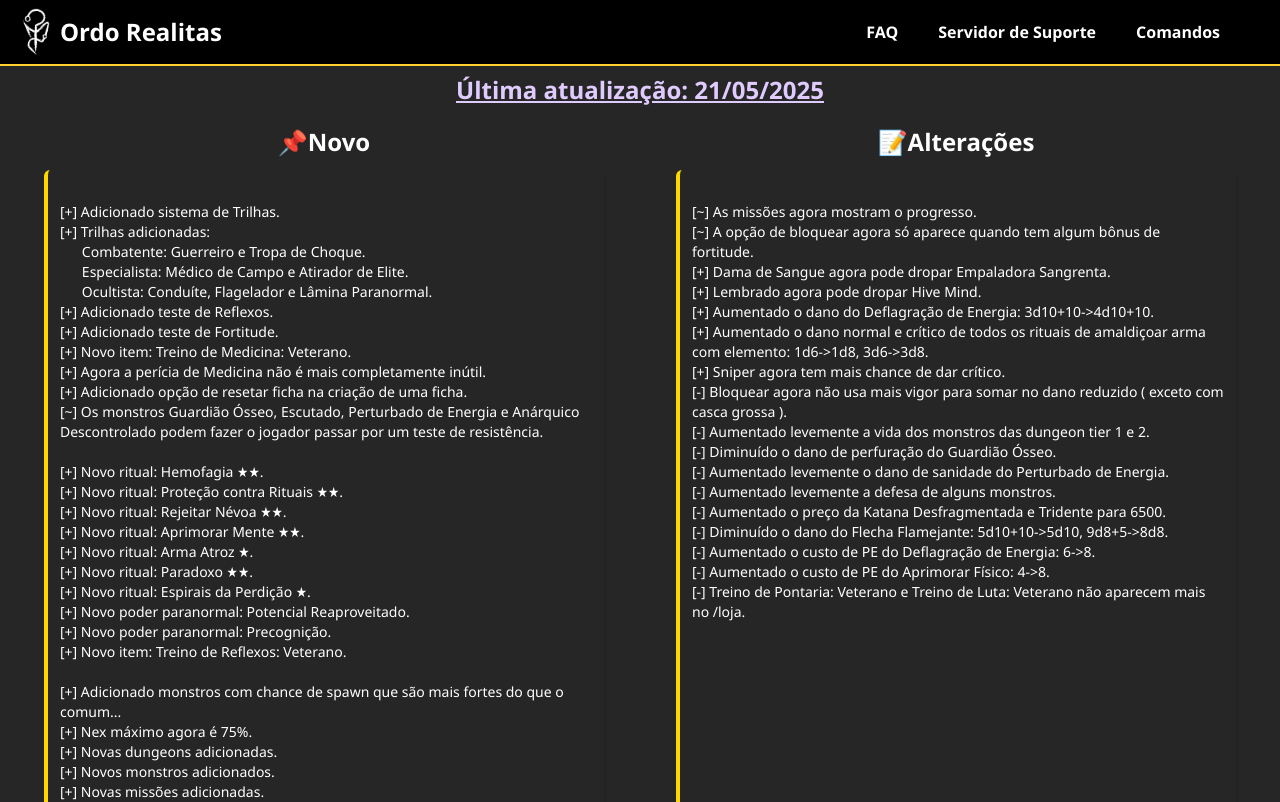
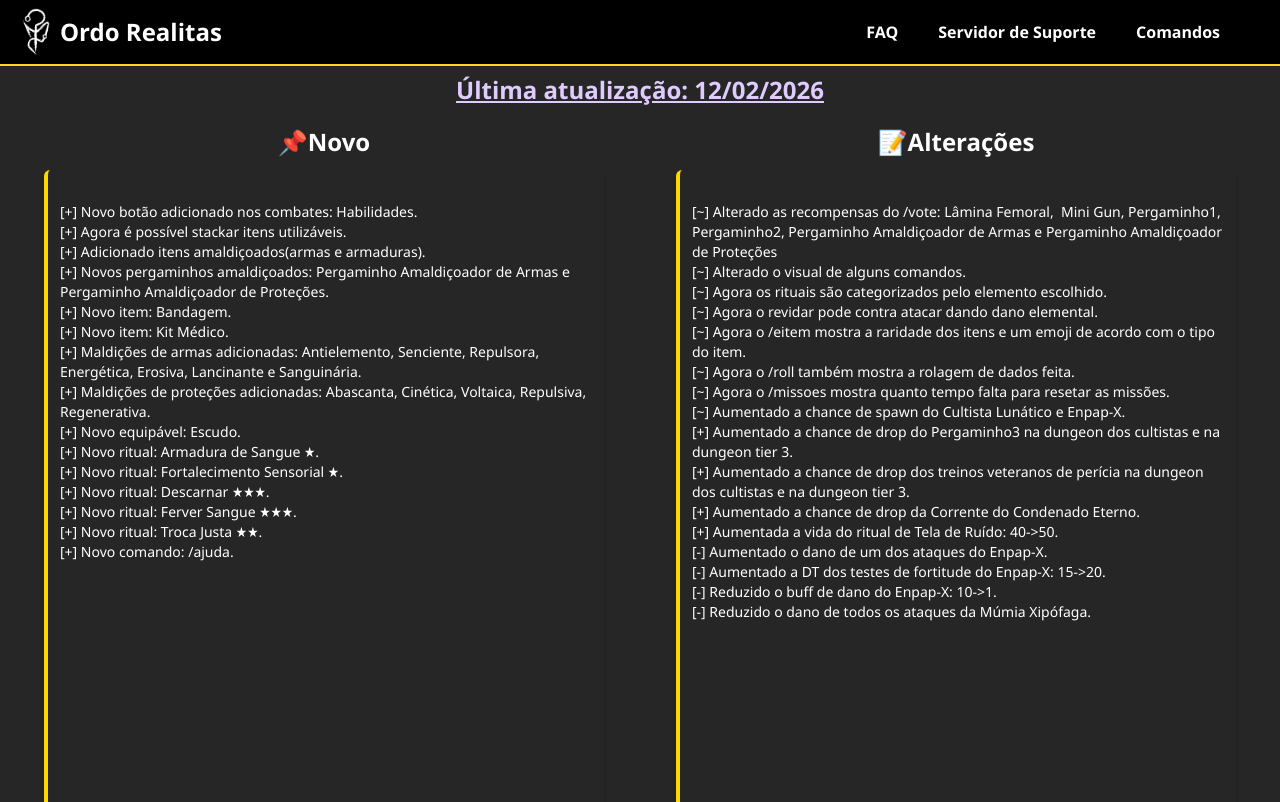
Before and after one commit to speedlightzx/ordorealitas-site, a Next.js app: page /patch-notes in a window 1280 px wide. Shown: the top 802 px of the page. Built offline with nearby package versions, Linux system fonts and the light colour scheme.

Commit message:
update patch-notes

```diff
--- a/src/app/patch-notes/page.tsx
+++ b/src/app/patch-notes/page.tsx
@@ -1,7 +1,7 @@
 export default function patch_notes() {
     return (
         <div className="w-full h-screen bg-neutral-800 p-2 overflow-y-auto ">
-<h1 className="w-full text-center text-[#E0CBFF] underline text-2xl font-semibold">Última atualização: 21/05/2025</h1>
+<h1 className="w-full text-center text-[#E0CBFF] underline text-2xl font-semibold">Última atualização: 12/02/2026</h1>
 
 <div className="border-white flex w-full lg:flex-row flex-col items-center mt-5 gap-y-10">
     <section className="items-center w-1/2 justify-start flex flex-col">
@@ -9,35 +9,21 @@ export default function patch_notes() {
         <div className="overflow-y-auto shadow-md rounded-md border-[#FFD700] border-l-4 w-[35vh] lg:w-full h-screen max-h-[80vh] max-w-[70vh] text-white p-3">
             <p className="whitespace-pre-wrap text-sm">
                 {`
-[+] Adicionado sistema de Trilhas.
-[+] Trilhas adicionadas:
-      Combatente: Guerreiro e Tropa de Choque.
-      Especialista: Médico de Campo e Atirador de Elite.
-      Ocultista: Conduíte, Flagelador e Lâmina Paranormal.
-[+] Adicionado teste de Reflexos.
-[+] Adicionado teste de Fortitude.
-[+] Novo item: Treino de Medicina: Veterano.
-[+] Agora a perícia de Medicina não é mais completamente inútil.
-[+] Adicionado opção de resetar ficha na criação de uma ficha.
-[~] Os monstros Guardião Ósseo, Escutado, Perturbado de Energia e Anárquico Descontrolado podem fazer o jogador passar por um teste de resistência.
-
-[+] Novo ritual: Hemofagia ★★.
-[+] Novo ritual: Proteção contra Rituais ★★.
-[+] Novo ritual: Rejeitar Névoa ★★.
-[+] Novo ritual: Aprimorar Mente ★★.
-[+] Novo ritual: Arma Atroz ★.
-[+] Novo ritual: Paradoxo ★★.
-[+] Novo ritual: Espirais da Perdição ★.
-[+] Novo poder paranormal: Potencial Reaproveitado.
-[+] Novo poder paranormal: Precognição.
-[+] Novo item: Treino de Reflexos: Veterano.
-
-[+] Adicionado monstros com chance de spawn que são mais fortes do que o comum...
-[+] Nex máximo agora é 75%.
-[+] Novas dungeons adicionadas.
-[+] Novos monstros adicionados.
-[+] Novas missões adicionadas.
-[+] Novos itens únicos de monstros adicionados.
+[+] Novo botão adicionado nos combates: Habilidades.
+[+] Agora é possível stackar itens utilizáveis.
+[+] Adicionado itens amaldiçoados(armas e armaduras).
+[+] Novos pergaminhos amaldiçoados: Pergaminho Amaldiçoador de Armas e Pergaminho Amaldiçoador de Proteções.
+[+] Novo item: Bandagem.
+[+] Novo item: Kit Médico.
+[+] Maldições de armas adicionadas: Antielemento, Senciente, Repulsora, Energética, Erosiva, Lancinante e Sanguinária.
+[+] Maldições de proteções adicionadas: Abascanta, Cinética, Voltaica, Repulsiva, Regenerativa.
+[+] Novo equipável: Escudo.
+[+] Novo ritual: Armadura de Sangue ★.
+[+] Novo ritual: Fortalecimento Sensorial ★.
+[+] Novo ritual: Descarnar ★★★.
+[+] Novo ritual: Ferver Sangue ★★★.
+[+] Novo ritual: Troca Justa ★★.
+[+] Novo comando: /ajuda.
                 `}
             </p>
         </div>
@@ -48,23 +34,22 @@ export default function patch_notes() {
                 <div className="overflow-y-auto shadow-md rounded-md border-[#FFD700] border-l-4 w-[35vh] lg:w-full h-screen max-h-[80vh] max-w-[70vh] text-white p-3">
             <p className="whitespace-pre-wrap text-sm">
                 {`
-[~] As missões agora mostram o progresso.
-[~] A opção de bloquear agora só aparece quando tem algum bônus de fortitude.
-[+] Dama de Sangue agora pode dropar Empaladora Sangrenta.
-[+] Lembrado agora pode dropar Hive Mind.
-[+] Aumentado o dano do Deflagração de Energia: 3d10+10->4d10+10.
-[+] Aumentado o dano normal e crítico de todos os rituais de amaldiçoar arma com elemento: 1d6->1d8, 3d6->3d8.
-[+] Sniper agora tem mais chance de dar crítico.
-[-] Bloquear agora não usa mais vigor para somar no dano reduzido ( exceto com casca grossa ).
-[-] Aumentado levemente a vida dos monstros das dungeon tier 1 e 2.
-[-] Diminuído o dano de perfuração do Guardião Ósseo.
-[-] Aumentado levemente o dano de sanidade do Perturbado de Energia.
-[-] Aumentado levemente a defesa de alguns monstros.
-[-] Aumentado o preço da Katana Desfragmentada e Tridente para 6500.
-[-] Diminuído o dano do Flecha Flamejante: 5d10+10->5d10, 9d8+5->8d8.
-[-] Aumentado o custo de PE do Deflagração de Energia: 6->8.
-[-] Aumentado o custo de PE do Aprimorar Físico: 4->8.
-[-] Treino de Pontaria: Veterano e Treino de Luta: Veterano não aparecem mais no /loja.
+[~] Alterado as recompensas do /vote: Lâmina Femoral,  Mini Gun, Pergaminho1, Pergaminho2, Pergaminho Amaldiçoador de Armas e Pergaminho Amaldiçoador de Proteções
+[~] Alterado o visual de alguns comandos.
+[~] Agora os rituais são categorizados pelo elemento escolhido.
+[~] Agora o revidar pode contra atacar dando dano elemental.
+[~] Agora o /eitem mostra a raridade dos itens e um emoji de acordo com o tipo do item.
+[~] Agora o /roll também mostra a rolagem de dados feita.
+[~] Agora o /missoes mostra quanto tempo falta para resetar as missões.
+[~] Aumentado a chance de spawn do Cultista Lunático e Enpap-X.
+[+] Aumentado a chance de drop do Pergaminho3 na dungeon dos cultistas e na dungeon tier 3.
+[+] Aumentado a chance de drop dos treinos veteranos de perícia na dungeon dos cultistas e na dungeon tier 3.
+[+] Aumentado a chance de drop da Corrente do Condenado Eterno.
+[+] Aumentada a vida do ritual de Tela de Ruído: 40->50.
+[-] Aumentado o dano de um dos ataques do Enpap-X.
+[-] Aumentado a DT dos testes de fortitude do Enpap-X: 15->20.
+[-] Reduzido o buff de dano do Enpap-X: 10->1.
+[-] Reduzido o dano de todos os ataques da Múmia Xipófaga.
                 `}
             </p>
         </div>
```
